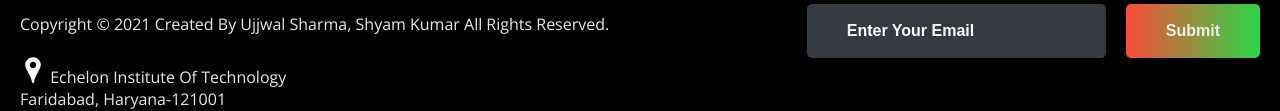
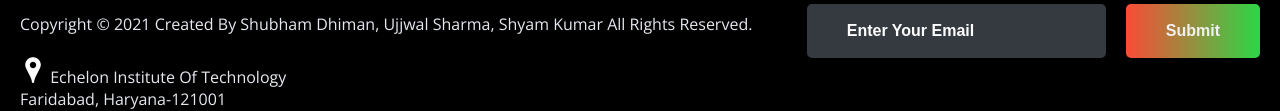
Before and after one commit to shubhamdhiman7011/college-learning-frontend-, a plain HTML site: page index.html in a window 1280 px wide. Shown: the part 7887-7998 px from the top of the page. Drawn offline with nearby package versions, Linux system fonts and the light colour scheme.

Commit message:
"change in footer"

```diff
--- a/index.html
+++ b/index.html
@@ -284,7 +284,7 @@
 					<a href="#"><img src="images/icon\ytube.png"></a>
 					<a href="#"><img src="images/icon\linkedin.png"></a>
 				</div><br><br>
-				<p class="rights-text">Copyright © 2021 Created By Ujjwal Sharma, Shyam Kumar All Rights Reserved.</p>
+				<p class="rights-text">Copyright © 2021 Created By Shubham Dhiman, Ujjwal Sharma, Shyam Kumar All Rights Reserved.</p>
 				<br><p><img src="images/icon/location.png"> Echelon Institute Of Technology <br>Faridabad, Haryana-121001</p><br>
 				<p><img src="images/icon/phone.png"> +91-78380 73454 , +91-129-3624-736<br><img src="images/icon/mail.png">&nbsp; sharmaujjwal0921@gmail.com &nbsp; , skbhagat8415@gmail.com</p>
 			</div>
```
